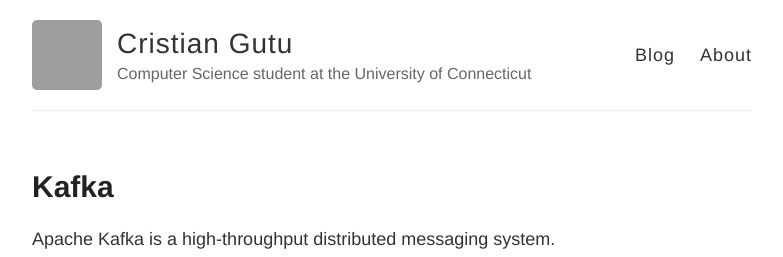
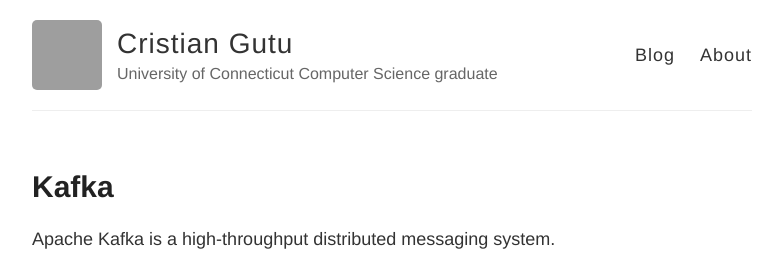
Before and after one commit to gutucristian/gutucristian.github.io, a Jekyll site: the page built from index.html, in a window 1280 px wide and 900 px high. Shown: the top 257 px of the window, without its empty margins (248-1031 px from the left). Built offline with Jekyll 4.4.1, drawn with Linux system fonts in a browser that asks for light colours; grey boxes are pictures that could not be loaded.

Commit message:
Update _config.yml

```diff
--- a/_config.yml
+++ b/_config.yml
@@ -6,7 +6,7 @@
 name: Cristian Gutu
 
 # Short bio or description (displayed in the header)
-description: Computer Science student at the University of Connecticut
+description: University of Connecticut Computer Science graduate
 
 # URL of your avatar or profile pic (you could use your GitHub profile pic)
 avatar: https://avatars3.githubusercontent.com/u/9993130?s=400&u=24e752995645c0b7106a49ca3da4b02f69fac98e&v=4
@@ -23,7 +23,7 @@
   flickr:
   github: gutucristian
   instagram:
-  linkedin: cristian-gutu-4629b111b
+  linkedin: gutucristian
   pinterest:
   rss: # just type anything here for a working RSS icon
   twitter:
```
